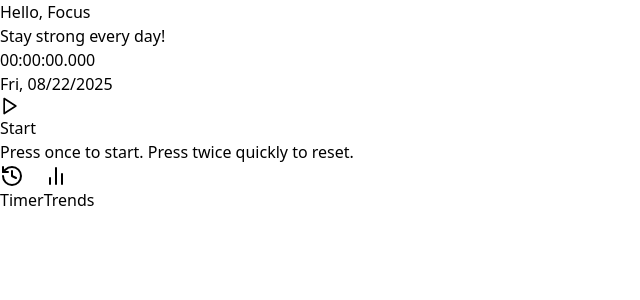
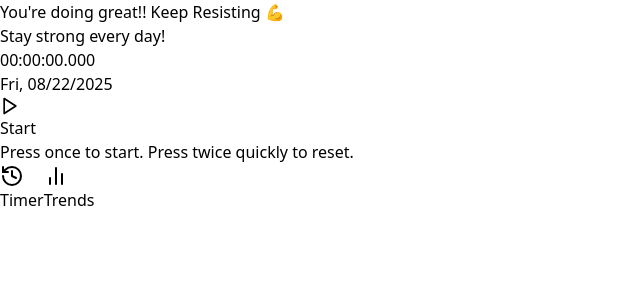
Before and after one commit to Edjavier-collab/craving-stopper, a React (Vite) app: page / in a window 1280 px wide. Shown: the top 300 px of the page, without its empty margins (0-640 px from the left). Built offline with nearby package versions, Linux system fonts and the light colour scheme.

Commit message:
Update header text to 'You're doing greatgit add src/App.jsx Keep Resisting 💪'

```diff
--- a/src/App.jsx
+++ b/src/App.jsx
@@ -146,7 +146,7 @@
             <div className="max-w-sm mx-auto space-y-4">
                 {/* Header Widget */}
                 <div className="bg-white rounded-3xl p-6 shadow-lg">
-                    <h1 className="text-xl font-medium text-stone-600 mb-1">Hello, Focus</h1>
+                    <h1 className="text-xl font-medium text-stone-600 mb-1">You're doing great!! Keep Resisting 💪</h1>
                     <p className="text-sm text-stone-400">Stay strong every day!</p>
                 </div>
 
```
